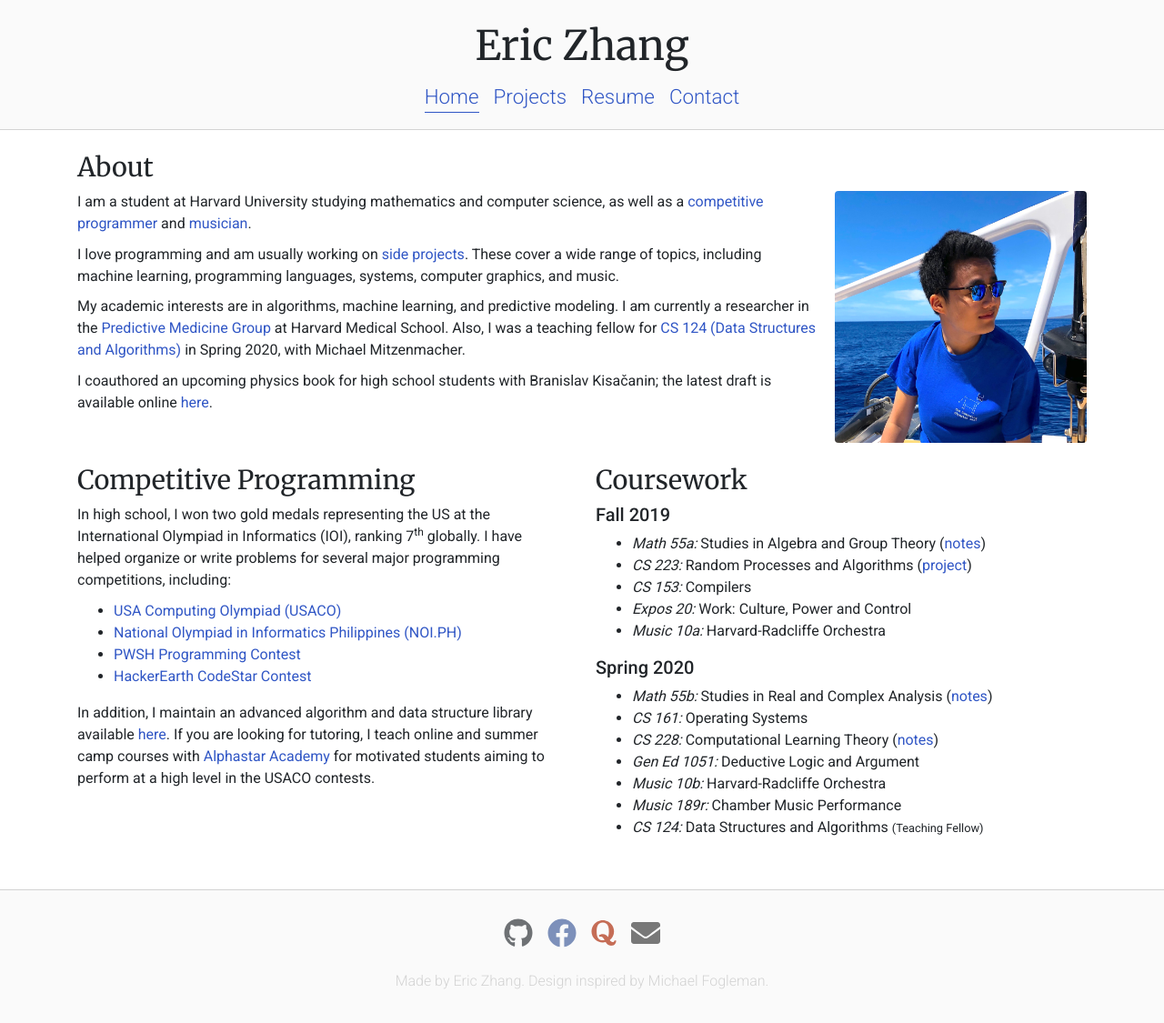
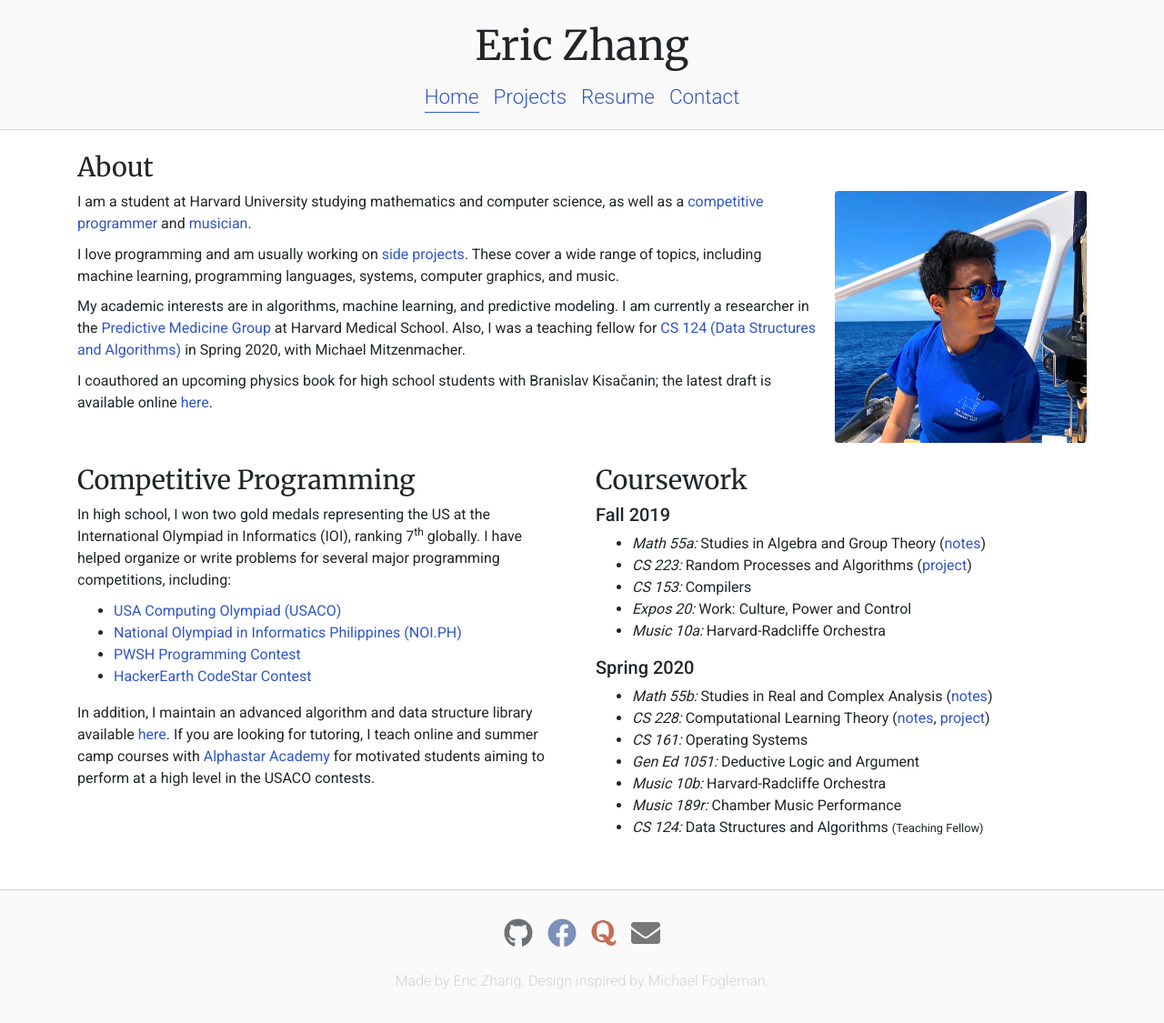
Before and after one commit to ekzhang/ekzhang.github.io, a Jekyll site: the page built from pages/index.html, in a window 1280 px wide. Shown: the whole page at 91% size. Built offline with Jekyll 4.4.1, drawn with Linux system fonts in a browser that asks for light colours; nearby versions of some CDN libraries.

Commit message:
Add CS 228 project

```diff
--- a/pages/index.html
+++ b/pages/index.html
@@ -114,13 +114,17 @@ permalink: /
             >notes</a
           >)
         </li>
-        <li><em>CS 161:</em> Operating Systems</li>
         <li>
           <em>CS 228:</em> Computational Learning Theory (<a
             href="https://www.dropbox.com/s/d9ltsb696zfr3lc/CS_228_Notes.pdf?dl=0"
             >notes</a
+          >,
+          <a
+            href="https://www.dropbox.com/s/rhm899fa4dkhjgf/Compression_Based_Generalization_Bounds.pdf?dl=0"
+            >project</a
           >)
         </li>
+        <li><em>CS 161:</em> Operating Systems</li>
         <li><em>Gen Ed 1051:</em> Deductive Logic and Argument</li>
         <li><em>Music 10b:</em> Harvard-Radcliffe Orchestra</li>
         <li><em>Music 189r:</em> Chamber Music Performance</li>
```
